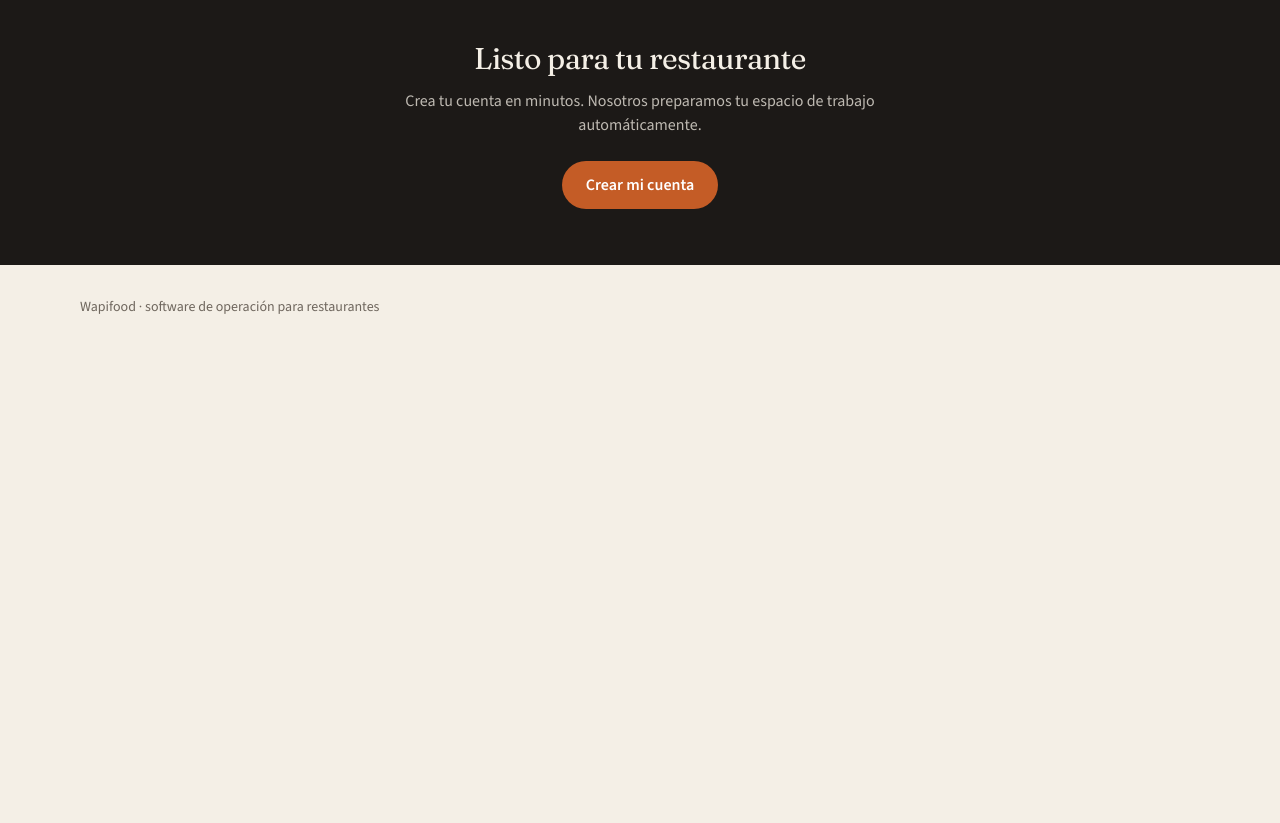
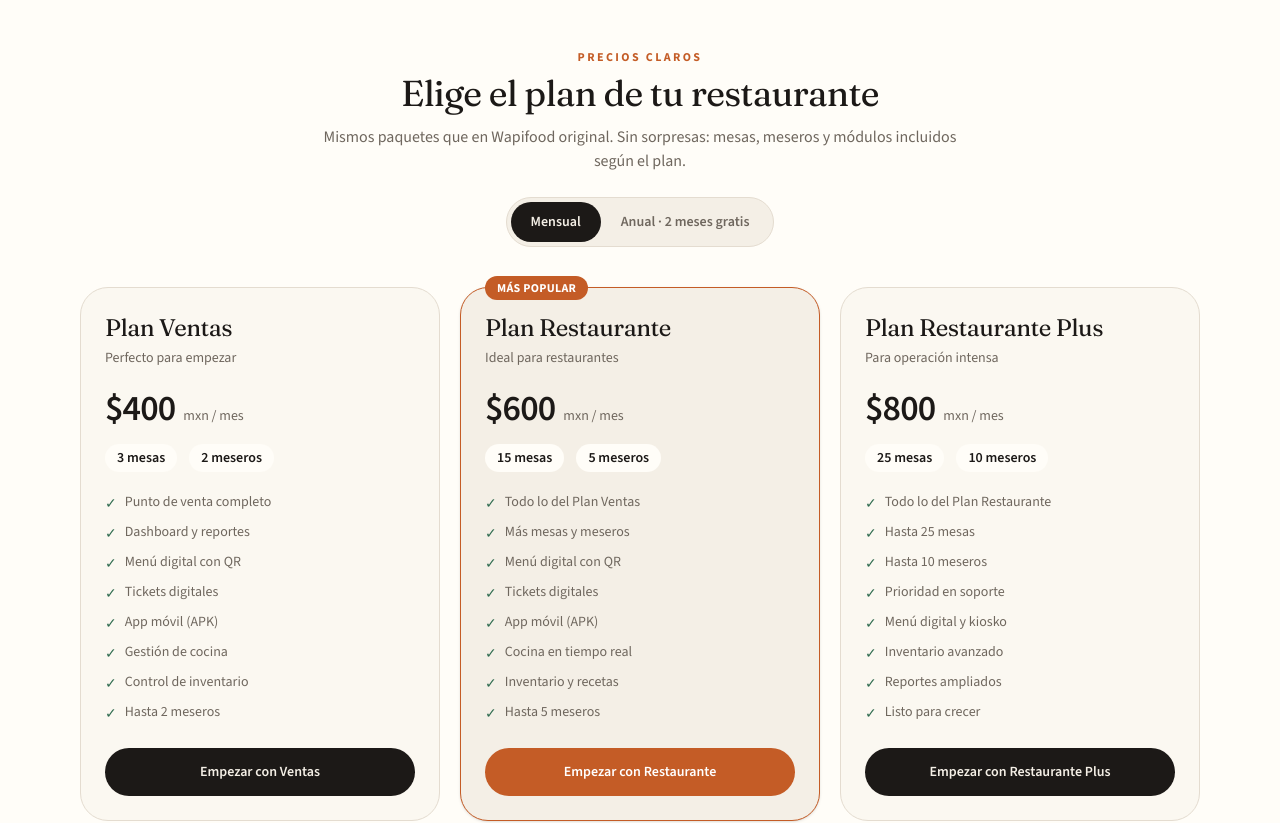
Before and after one commit to wapifoodmx-ctrl/NewWapifood, a Next.js app: page / in a window 1280 px wide. Shown: the part 1260-2083 px from the top of the page. Before the commit the page ends 1609 px from the top, so only its background shows below. Built offline with nearby package versions, Linux system fonts and the light colour scheme.

Commit message:
feat: was updated with modo god

```diff
--- a/src/app/page.js
+++ b/src/app/page.js
@@ -1,4 +1,5 @@
 import Link from "next/link";
+import { PricingSection } from "@/components/PricingSection";
 
 const features = [
   { t: "Punto de venta", d: "Mesas, cuentas, cobro y ticket en un solo flujo." },
@@ -11,7 +12,7 @@ const features = [
 
 const steps = [
   { n: "01", t: "Crea tu cuenta", d: "Regístrate con tu correo y confirma en un clic." },
-  { n: "02", t: "Activa el plan", d: "Elige el plan que se ajuste a tu restaurante." },
+  { n: "02", t: "Elige tu plan", d: "Ventas, Restaurante o Plus. Mensual o anual." },
   { n: "03", t: "Opera el piso", d: "POS, cocina, carta e inventario listos desde el día uno." },
 ];
 
@@ -21,6 +22,9 @@ export default function LandingPage() {
       <header className="mx-auto flex max-w-6xl items-center justify-between px-4 py-5">
         <p className="text-xl font-semibold tracking-tight">Wapifood</p>
         <div className="flex gap-2">
+          <a href="#precios" className="hidden h-11 items-center rounded-full px-4 text-sm font-semibold text-[var(--color-muted)] sm:inline-flex">
+            Precios
+          </a>
           <Link href="/login" className="inline-flex h-11 items-center rounded-full border border-[var(--color-line)] px-4 text-sm font-semibold">
             Entrar
           </Link>
@@ -47,8 +51,8 @@ export default function LandingPage() {
             <Link href="/login" className="inline-flex h-12 items-center rounded-full bg-[var(--color-ember)] px-6 font-semibold text-white">
               Empezar ahora
             </Link>
-            <a href="#modulos" className="inline-flex h-12 items-center rounded-full border border-[var(--color-line)] bg-[var(--color-paper)] px-6 font-semibold">
-              Ver módulos
+            <a href="#precios" className="inline-flex h-12 items-center rounded-full border border-[var(--color-line)] bg-[var(--color-paper)] px-6 font-semibold">
+              Ver precios
             </a>
           </div>
         </div>
@@ -97,6 +101,8 @@ export default function LandingPage() {
         </div>
       </section>
 
+      <PricingSection />
+
       <section className="border-t border-[var(--color-line)] bg-[var(--color-ink)] py-14 text-[var(--color-cream)]">
         <div className="mx-auto max-w-6xl px-4 text-center">
           <h2 className="text-3xl">Listo para tu restaurante</h2>
--- /dev/null
+++ b/src/components/PricingSection.jsx
@@ -0,0 +1,180 @@
+"use client";
+
+import Link from "next/link";
+import { useState } from "react";
+
+const PLANS = [
+  {
+    id: "ventas",
+    title: "Plan Ventas",
+    subtitle: "Perfecto para empezar",
+    monthly: 400,
+    yearly: 4000,
+    popular: false,
+    mesas: 3,
+    meseros: 2,
+    features: [
+      "Punto de venta completo",
+      "Dashboard y reportes",
+      "Menú digital con QR",
+      "Tickets digitales",
+      "App móvil (APK)",
+      "Gestión de cocina",
+      "Control de inventario",
+      "Hasta 2 meseros",
+    ],
+  },
+  {
+    id: "restaurante",
+    title: "Plan Restaurante",
+    subtitle: "Ideal para restaurantes",
+    monthly: 600,
+    yearly: 6000,
+    popular: true,
+    mesas: 15,
+    meseros: 5,
+    features: [
+      "Todo lo del Plan Ventas",
+      "Más mesas y meseros",
+      "Menú digital con QR",
+      "Tickets digitales",
+      "App móvil (APK)",
+      "Cocina en tiempo real",
+      "Inventario y recetas",
+      "Hasta 5 meseros",
+    ],
+  },
+  {
+    id: "plus",
+    title: "Plan Restaurante Plus",
+    subtitle: "Para operación intensa",
+    monthly: 800,
+    yearly: 8000,
+    popular: false,
+    mesas: 25,
+    meseros: 10,
+    features: [
+      "Todo lo del Plan Restaurante",
+      "Hasta 25 mesas",
+      "Hasta 10 meseros",
+      "Prioridad en soporte",
+      "Menú digital y kiosko",
+      "Inventario avanzado",
+      "Reportes ampliados",
+      "Listo para crecer",
+    ],
+  },
+];
+
+const money = (n) =>
+  new Intl.NumberFormat("es-MX", {
+    style: "currency",
+    currency: "MXN",
+    maximumFractionDigits: 0,
+  }).format(n);
+
+export function PricingSection() {
+  const [billing, setBilling] = useState("mensual");
+
+  return (
+    <section id="precios" className="border-t border-[var(--color-line)] bg-[var(--color-paper)] py-16">
+      <div className="mx-auto max-w-6xl px-4">
+        <div className="mx-auto max-w-2xl text-center">
+          <p className="text-xs font-bold uppercase tracking-[0.2em] text-[var(--color-ember)]">
+            Precios claros
+          </p>
+          <h2 className="mt-2 text-4xl">Elige el plan de tu restaurante</h2>
+          <p className="mt-3 text-[var(--color-muted)]">
+            Mismos paquetes que en Wapifood original. Sin sorpresas: mesas, meseros y
+            módulos incluidos según el plan.
+          </p>
+
+          <div className="mt-6 inline-flex rounded-full border border-[var(--color-line)] bg-[var(--color-cream)] p-1">
+            <button
+              type="button"
+              onClick={() => setBilling("mensual")}
+              className={`h-10 rounded-full px-5 text-sm font-semibold ${
+                billing === "mensual"
+                  ? "bg-[var(--color-ink)] text-[var(--color-cream)]"
+                  : "text-[var(--color-muted)]"
+              }`}
+            >
+              Mensual
+            </button>
+            <button
+              type="button"
+              onClick={() => setBilling("anual")}
+              className={`h-10 rounded-full px-5 text-sm font-semibold ${
+                billing === "anual"
+                  ? "bg-[var(--color-ink)] text-[var(--color-cream)]"
+                  : "text-[var(--color-muted)]"
+              }`}
+            >
+              Anual · 2 meses gratis
+            </button>
+          </div>
+        </div>
+
+        <div className="mt-10 grid gap-5 lg:grid-cols-3">
+          {PLANS.map((plan) => {
+            const price = billing === "mensual" ? plan.monthly : plan.yearly;
+            const period = billing === "mensual" ? "mxn / mes" : "mxn / año";
+            return (
+              <article
+                key={plan.id}
+                className={`relative flex flex-col rounded-[1.75rem] border p-6 ${
+                  plan.popular
+                    ? "border-[var(--color-ember)] bg-[var(--color-cream)] shadow-sm"
+                    : "border-[var(--color-line)] bg-[var(--color-cream)]/40"
+                }`}
+              >
+                {plan.popular ? (
+                  <span className="absolute -top-3 left-6 rounded-full bg-[var(--color-ember)] px-3 py-1 text-xs font-bold uppercase tracking-wide text-white">
+                    Más popular
+                  </span>
+                ) : null}
+                <h3 className="text-2xl">{plan.title}</h3>
+                <p className="mt-1 text-sm text-[var(--color-muted)]">{plan.subtitle}</p>
+                <p className="mt-5">
+                  <span className="text-4xl font-semibold tracking-tight">{money(price)}</span>
+                  <span className="ml-2 text-sm text-[var(--color-muted)]">{period}</span>
+                </p>
+                <div className="mt-4 flex gap-3 text-sm">
+                  <span className="rounded-full bg-[var(--color-paper)] px-3 py-1 font-semibold">
+                    {plan.mesas} mesas
+                  </span>
+                  <span className="rounded-full bg-[var(--color-paper)] px-3 py-1 font-semibold">
+                    {plan.meseros} meseros
+                  </span>
+                </div>
+                <ul className="mt-5 flex-1 space-y-2 text-sm text-[var(--color-muted)]">
+                  {plan.features.map((f) => (
+                    <li key={f} className="flex gap-2">
+                      <span className="mt-0.5 text-[var(--color-sage)]">✓</span>
+                      <span>{f}</span>
+                    </li>
+                  ))}
+                </ul>
+                <Link
+                  href="/login"
+                  className={`mt-6 inline-flex h-12 items-center justify-center rounded-full text-sm font-semibold ${
+                    plan.popular
+                      ? "bg-[var(--color-ember)] text-white"
+                      : "bg-[var(--color-ink)] text-[var(--color-cream)]"
+                  }`}
+                >
+                  Empezar con {plan.title.replace("Plan ", "")}
+                </Link>
+              </article>
+            );
+          })}
+        </div>
+
+        <p className="mt-8 text-center text-sm text-[var(--color-muted)]">
+          Precios en pesos mexicanos. La pasarela de pago se conecta en el módulo de
+          suscripción del panel.
+        </p>
+      </div>
+    </section>
+  );
+}
```
Also changed, not shown: 2 other files (tests, documents, lock files or other folders).
